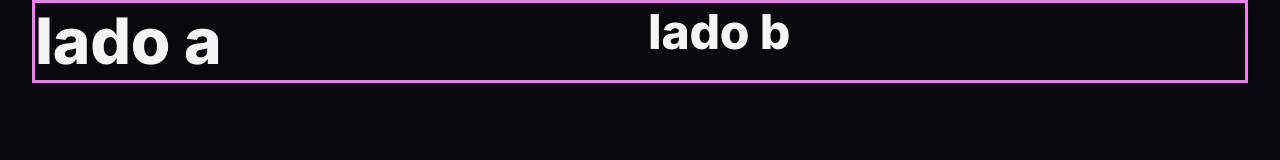
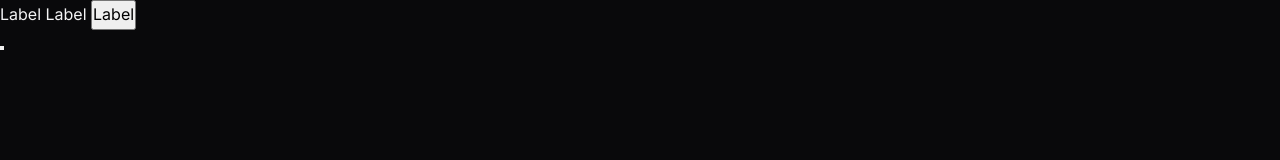
Before and after one commit to douglasroberto1997/Zingen---Karaoke, a plain HTML site: page index.html in a window 1280 px wide. Drawn offline with Linux system fonts and the light colour scheme.

Commit message:
styling buttons

```diff
--- a/index.html
+++ b/index.html
@@ -12,11 +12,20 @@
     <link href="https://fonts.googleapis.com/css2?family=Inter:ital,opsz,wght@0,14..32,100..900;1,14..32,100..900&family=Poppins:ital,wght@0,100;0,200;0,300;0,400;0,500;0,600;0,700;0,800;0,900;1,100;1,200;1,300;1,400;1,500;1,600;1,700;1,800;1,900&display=swap" rel="stylesheet">
 </head>
 <body>
-    <head>
-        <div class="container even-columns">
-         <h1>lado a</h1>
-         <h2>lado b</h2>
+    <div class="flex gap-1">
+    <a href="#" class="btn btn-sm">Label</a>
+    <span href="#" class="btn btn-md">Label</span>
+    <button href="#"class="btn btn-lg">Label</a>
+    </div>
+
+
+    <div class="flex gap-1">
+        <a aria-label="Label" href="#" class="btn btn-sm"></a>
+        <span
+           aria-label="Label" href="#" class="btn btn-md"></span>
+        <button
+          aria-label="Label"href="#"class="btn btn-lg"></a>
         </div>
-    </head>
+
 </body>
 </html>
```
